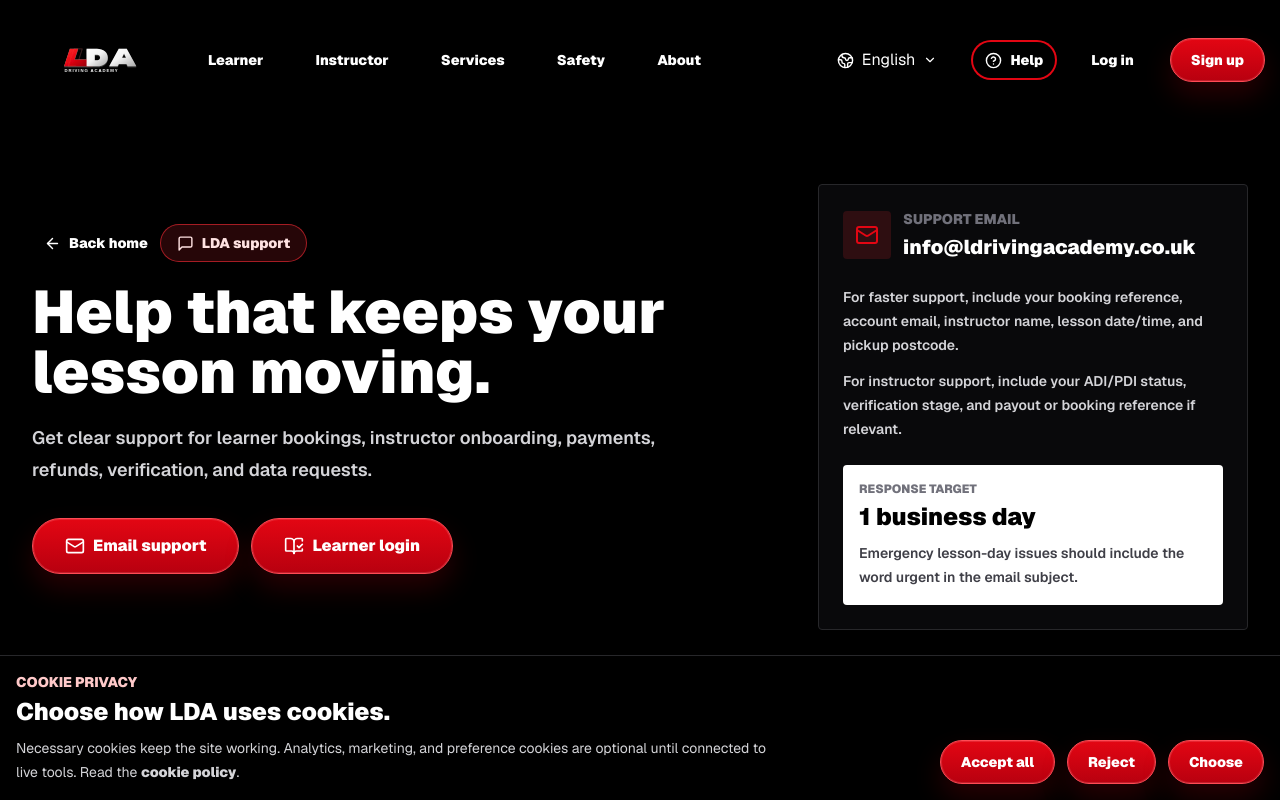
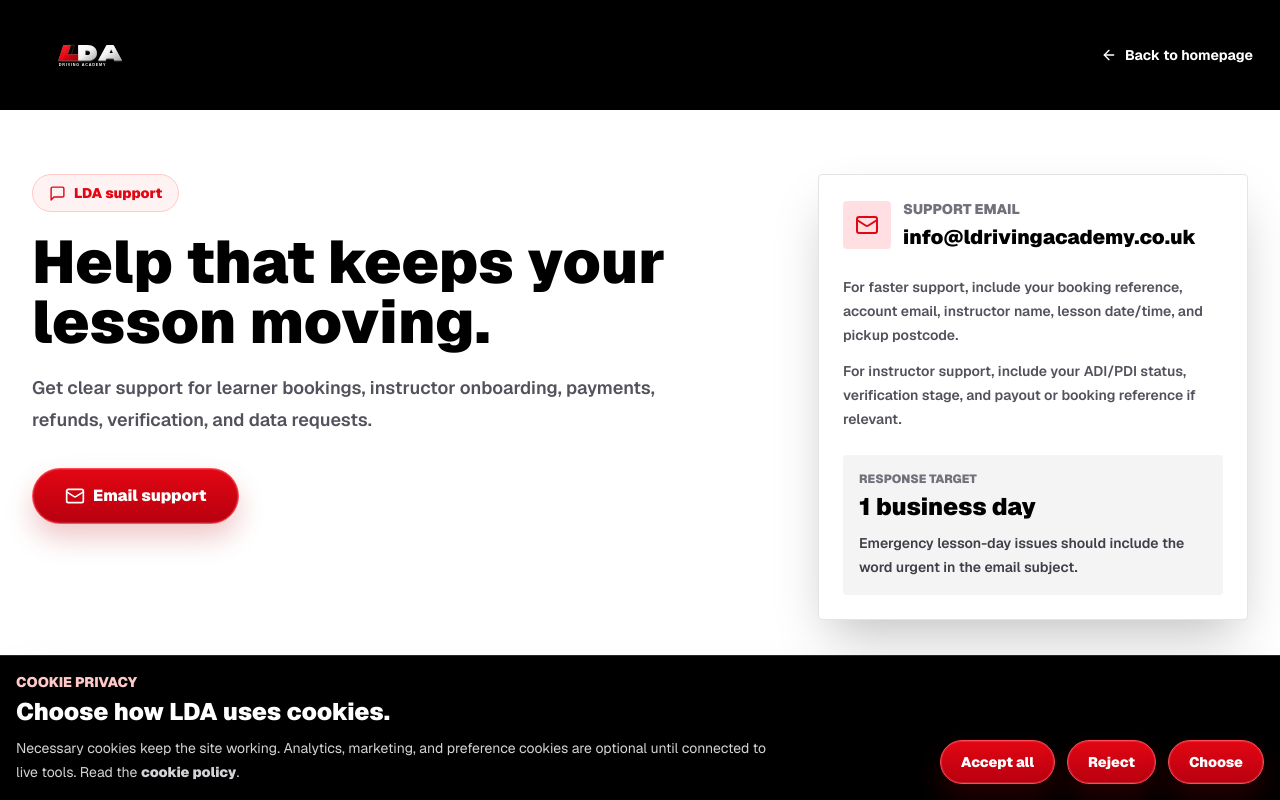
Before and after one commit to LDrivingAcademy/LDA, a Next.js app: page /contact in a window 1280 px wide. Shown: the top 800 px of the page. Built offline with nearby package versions, Linux system fonts and the light colour scheme.

Commit message:
Simplify help page header

```diff
--- a/src/app/contact/page.tsx
+++ b/src/app/contact/page.tsx
@@ -3,7 +3,6 @@ import {
   ArrowLeft,
   BadgeCheck,
   BookOpenCheck,
-  CircleHelp,
   Clock3,
   CreditCard,
   FileText,
@@ -13,9 +12,7 @@ import {
   UserRoundCheck,
   UsersRound
 } from "lucide-react";
-import { Brand } from "@/components/brand";
-import { LanguageSelector } from "@/components/language-selector";
-import { MainMenu } from "@/components/main-menu";
+import { PageTopBar } from "@/components/page-top-bar";
 import { SiteFooter } from "@/components/site-footer";
 
 const supportRoutes = [
@@ -59,75 +56,45 @@ const policyLinks = [
 export default function ContactPage() {
   return (
     <>
-      <header className="sticky top-0 z-30 bg-black text-white">
-        <div className="flex w-full items-center justify-between gap-5 px-[15px] py-4">
-          <div className="flex items-center gap-7">
-            <Brand />
-            <nav className="hidden items-center gap-7 lg:flex">
-              <Link href="/auth/login?role=learner" className="rounded-full px-3 py-2 text-sm font-black text-white hover:ring-2 hover:ring-brand">Learner</Link>
-              <Link href="/instructor" className="rounded-full px-3 py-2 text-sm font-black text-white hover:ring-2 hover:ring-brand">Instructor</Link>
-              <Link href="/#discover" className="rounded-full px-3 py-2 text-sm font-black text-white hover:ring-2 hover:ring-brand">Services</Link>
-              <Link href="/#safety" className="rounded-full px-3 py-2 text-sm font-black text-white hover:ring-2 hover:ring-brand">Safety</Link>
-              <Link href="/about" className="rounded-full px-3 py-2 text-sm font-black text-white hover:ring-2 hover:ring-brand">About</Link>
-            </nav>
-          </div>
-          <div className="hidden items-center gap-6 md:flex">
-            <LanguageSelector />
-            <Link href="/contact" className="inline-flex items-center gap-2 rounded-full px-3 py-2 text-sm font-black text-white ring-2 ring-brand">
-              <CircleHelp size={17} /> Help
-            </Link>
-            <Link href="/auth/login?role=learner" className="rounded-full px-3 py-2 text-sm font-black text-white hover:ring-2 hover:ring-brand">Log in</Link>
-            <Link href="/auth/login?role=learner" className="lda-pill lda-pill-sm">Sign up</Link>
-          </div>
-          <div className="md:hidden">
-            <MainMenu />
-          </div>
-        </div>
-      </header>
+      <PageTopBar />
 
       <main className="bg-white text-black">
-        <section className="bg-black text-white">
+        <section className="bg-white text-black">
           <div className="mx-auto grid max-w-7xl gap-10 px-4 py-12 sm:px-6 lg:grid-cols-[1fr_430px] lg:px-8 lg:py-16">
             <div>
-              <Link href="/" className="inline-flex items-center gap-2 rounded-full px-3 py-2 text-sm font-black text-zinc-300 hover:text-white hover:ring-2 hover:ring-brand">
-                <ArrowLeft size={17} /> Back home
-              </Link>
-              <div className="mt-10 inline-flex items-center gap-2 rounded-full border border-red-500/60 bg-red-500/15 px-4 py-2 text-sm font-black text-red-100">
+              <div className="inline-flex items-center gap-2 rounded-full border border-red-200 bg-red-50 px-4 py-2 text-sm font-black text-brand">
                 <MessageSquare size={17} /> LDA support
               </div>
               <h1 className="mt-5 max-w-3xl text-5xl font-black tracking-normal sm:text-6xl">
                 Help that keeps your lesson moving.
               </h1>
-              <p className="mt-5 max-w-2xl text-lg font-semibold leading-8 text-zinc-300">
+              <p className="mt-5 max-w-2xl text-lg font-semibold leading-8 text-zinc-600">
                 Get clear support for learner bookings, instructor onboarding, payments, refunds, verification, and data requests.
               </p>
               <div className="mt-8 flex flex-wrap gap-3">
                 <a href="mailto:info@ldrivingacademy.co.uk" className="lda-pill">
                   <Mail size={20} /> Email support
                 </a>
-                <Link href="/auth/login?role=learner" className="lda-pill">
-                  <BookOpenCheck size={20} /> Learner login
-                </Link>
               </div>
             </div>
 
-            <aside className="rounded border border-zinc-800 bg-zinc-950 p-6 shadow-2xl">
+            <aside className="rounded border border-zinc-200 bg-white p-6 shadow-2xl">
               <div className="flex items-center gap-3">
                 <div className="grid h-12 w-12 place-items-center rounded bg-red-500/15 text-brand">
                   <Mail size={24} />
                 </div>
                 <div>
                   <div className="text-sm font-black uppercase text-zinc-500">Support email</div>
-                  <a href="mailto:info@ldrivingacademy.co.uk" className="mt-1 block text-xl font-black text-white hover:text-brand">
+                  <a href="mailto:info@ldrivingacademy.co.uk" className="mt-1 block text-xl font-black text-black hover:text-brand">
                     info@ldrivingacademy.co.uk
                   </a>
                 </div>
               </div>
-              <div className="mt-6 grid gap-3 text-sm font-semibold leading-6 text-zinc-300">
+              <div className="mt-6 grid gap-3 text-sm font-semibold leading-6 text-zinc-600">
                 <p>For faster support, include your booking reference, account email, instructor name, lesson date/time, and pickup postcode.</p>
                 <p>For instructor support, include your ADI/PDI status, verification stage, and payout or booking reference if relevant.</p>
               </div>
-              <div className="mt-6 rounded bg-white p-4 text-black">
+              <div className="mt-6 rounded bg-zinc-100 p-4 text-black">
                 <div className="text-xs font-black uppercase text-zinc-500">Response target</div>
                 <div className="mt-1 text-2xl font-black">1 business day</div>
                 <p className="mt-2 text-sm font-semibold leading-6 text-zinc-700">
```
